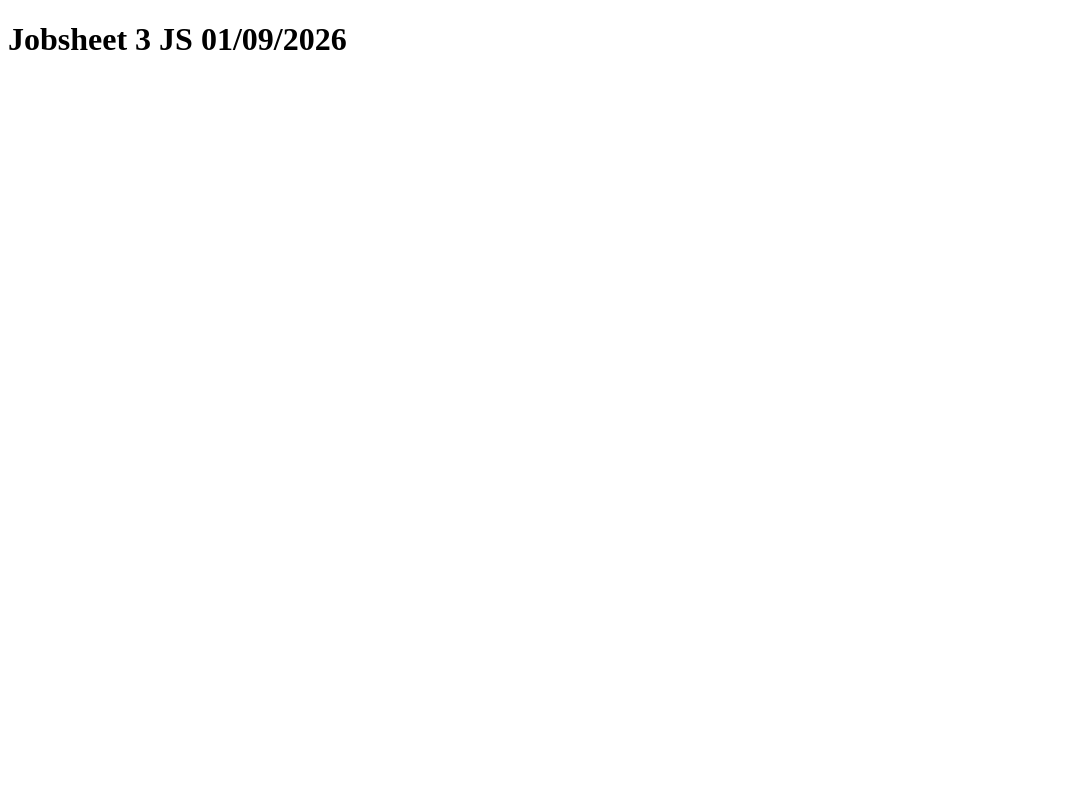
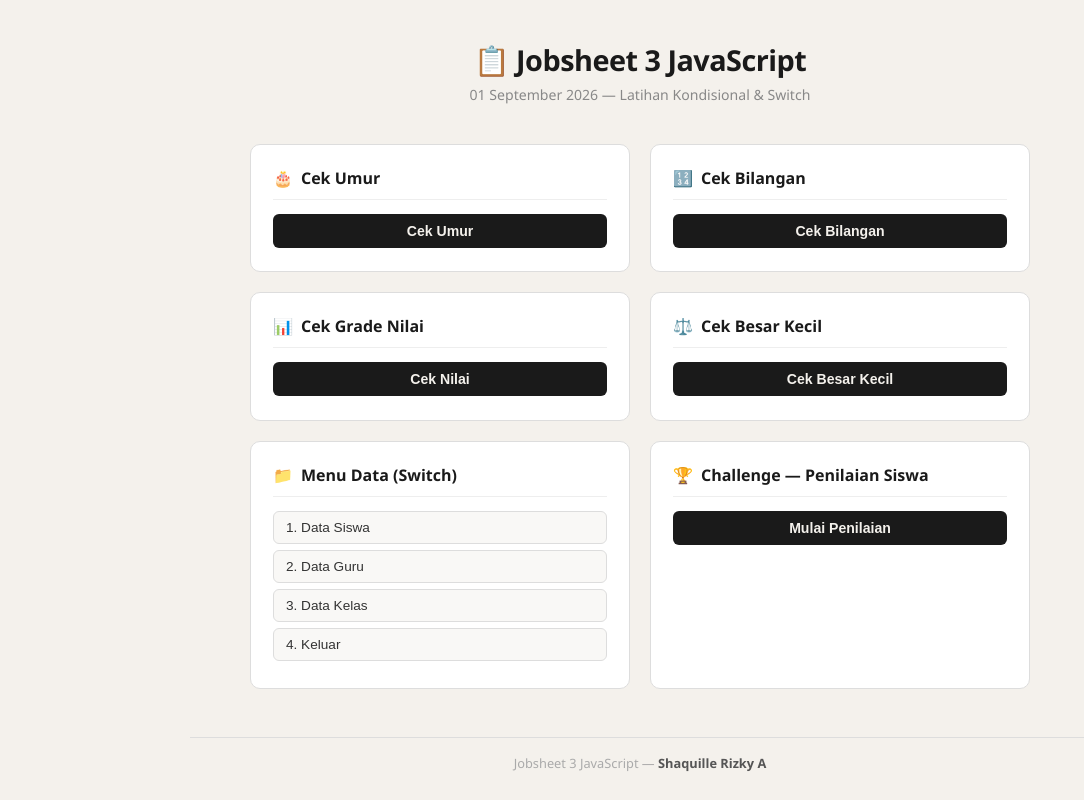
Before and after one commit to ShaqyAthaya/jobsheet3js, a plain HTML site: page index.html in a window 1280 px wide. Shown: the whole page, without its empty margins (0-1084 px from the left). Drawn offline with Linux system fonts and the light colour scheme.

Commit message:
menambahkan css dan menampilkan hasil script di halaman index

```diff
--- a/index.html
+++ b/index.html
@@ -1,12 +1,73 @@
 <!DOCTYPE html>
-<html lang="en">
+<html lang="id">
 <head>
     <meta charset="UTF-8">
     <meta name="viewport" content="width=device-width, initial-scale=1.0">
-    <title>Document</title>
+    <title>Jobsheet 3 JS</title>
+    <link rel="stylesheet" href="style.css">
 </head>
 <body>
-    <h1>Jobsheet 3 JS 01/09/2026</h1>
+
+    <h1>📋 Jobsheet 3 JavaScript</h1>
+    <p class="subtitle">01 September 2026 &mdash; Latihan Kondisional &amp; Switch</p>
+
+    <div class="container">
+
+        <!-- Card 1: Cek Umur -->
+        <div class="card">
+            <h2><span class="icon">🎂</span> Cek Umur</h2>
+            <button class="btn" onclick="cekUmur()">Cek Umur</button>
+            <div class="result-box" id="hasil-umur"></div>
+        </div>
+
+        <!-- Card 2: Cek Bilangan -->
+        <div class="card">
+            <h2><span class="icon">🔢</span> Cek Bilangan</h2>
+            <button class="btn" onclick="cekBilangan()">Cek Bilangan</button>
+            <div class="result-box" id="hasil-bilangan"></div>
+        </div>
+
+        <!-- Card 3: Cek Nilai -->
+        <div class="card">
+            <h2><span class="icon">📊</span> Cek Grade Nilai</h2>
+            <button class="btn" onclick="cekNilai()">Cek Nilai</button>
+            <div class="result-box" id="hasil-nilai"></div>
+        </div>
+
+        <!-- Card 4: Cek Besar Kecil -->
+        <div class="card">
+            <h2><span class="icon">⚖️</span> Cek Besar Kecil</h2>
+            <button class="btn" onclick="cekBesarKecil()">Cek Besar Kecil</button>
+            <div class="result-box" id="hasil-besarkecil"></div>
+        </div>
+
+        <!-- Card 5: Menu Data (Switch) -->
+        <div class="card">
+            <h2><span class="icon">📁</span> Menu Data (Switch)</h2>
+            <div class="data-menu">
+                <button onclick="pilihanData('1')" id="btn-data-1">1. Data Siswa</button>
+                <button onclick="pilihanData('2')" id="btn-data-2">2. Data Guru</button>
+                <button onclick="pilihanData('3')" id="btn-data-3">3. Data Kelas</button>
+                <button onclick="pilihanData('4')" id="btn-data-4">4. Keluar</button>
+            </div>
+            <div class="result-box" id="hasil-data"></div>
+        </div>
+
+        <!-- Card 6: Challenge - Penilaian Siswa -->
+        <div class="card">
+            <h2><span class="icon">🏆</span> Challenge — Penilaian Siswa</h2>
+            <button class="btn" onclick="hitungChallenge()">Mulai Penilaian</button>
+            <div class="result-box" id="hasil-challenge"></div>
+        </div>
+
+    </div>
+
+    <!-- Hanya load app.js yang sudah berisi semua fungsi -->
     <script src="app.js"></script>
+
+    <footer>
+        Jobsheet 3 JavaScript &mdash; <span>Shaquille Rizky A</span>
+    </footer>
+
 </body>
 </html>
--- /dev/null
+++ b/style.css
@@ -0,0 +1,176 @@
+* {
+    margin: 0;
+    padding: 0;
+    box-sizing: border-box;
+}
+
+body {
+    font-family: 'Segoe UI', Tahoma, Geneva, Verdana, sans-serif;
+    background-color: #f4f1ec;
+    min-height: 100vh;
+    color: #1a1a1a;
+    padding: 40px 20px 20px;
+    display: flex;
+    flex-direction: column;
+}
+
+h1 {
+    text-align: center;
+    font-size: 1.8rem;
+    color: #1a1a1a;
+    margin-bottom: 6px;
+    font-weight: 700;
+    letter-spacing: -0.5px;
+}
+
+.subtitle {
+    text-align: center;
+    color: #888;
+    margin-bottom: 40px;
+    font-size: 0.88rem;
+}
+
+.container {
+    max-width: 900px;
+    margin: 0 auto;
+    flex: 1;
+    display: grid;
+    grid-template-columns: repeat(auto-fit, minmax(380px, 1fr));
+    gap: 20px;
+}
+
+.card {
+    background: #ffffff;
+    border: 1px solid #ddd;
+    border-radius: 10px;
+    padding: 22px;
+}
+
+.card h2 {
+    font-size: 1rem;
+    color: #1a1a1a;
+    margin-bottom: 14px;
+    padding-bottom: 10px;
+    border-bottom: 1px solid #eee;
+    display: flex;
+    align-items: center;
+    gap: 8px;
+    font-weight: 600;
+}
+
+.btn {
+    display: block;
+    width: 100%;
+    padding: 9px 18px;
+    background: #1a1a1a;
+    color: #f4f1ec;
+    border: none;
+    border-radius: 6px;
+    cursor: pointer;
+    font-size: 0.88rem;
+    font-weight: 600;
+    margin-top: 4px;
+    transition: background 0.15s;
+}
+
+.btn:hover {
+    background: #333;
+}
+
+.btn:active {
+    background: #555;
+}
+
+.result-box {
+    margin-top: 14px;
+    background: #f9f8f6;
+    border-left: 3px solid #1a1a1a;
+    border-radius: 6px;
+    padding: 12px 14px;
+    font-size: 0.85rem;
+    line-height: 1.8;
+    color: #333;
+    display: none;
+    white-space: pre-wrap;
+    font-family: 'Courier New', monospace;
+}
+
+.result-box.show {
+    display: block;
+}
+
+.result-box .label {
+    color: #888;
+}
+
+.result-box .value {
+    color: #1a1a1a;
+    font-weight: 600;
+}
+
+.result-box .keterangan-baik  { color: #2a7a2a; font-weight: bold; }
+.result-box .keterangan-cukup { color: #b87300; font-weight: bold; }
+.result-box .keterangan-gagal { color: #c0392b; font-weight: bold; }
+
+.badge {
+    display: inline-block;
+    padding: 1px 10px;
+    border-radius: 4px;
+    font-size: 0.8rem;
+    font-weight: bold;
+    font-family: 'Segoe UI', sans-serif;
+}
+.badge-A { background: #d4edda; color: #1a5c2a; border: 1px solid #a8d5b5; }
+.badge-B { background: #d0e8f5; color: #1a3d5c; border: 1px solid #a0c8e8; }
+.badge-C { background: #fff3cd; color: #7a5200; border: 1px solid #ffd97a; }
+.badge-D { background: #ffe8cc; color: #7a3a00; border: 1px solid #ffcc99; }
+.badge-E { background: #fde0dd; color: #7a1a1a; border: 1px solid #f5b0aa; }
+
+.data-menu {
+    display: flex;
+    flex-direction: column;
+    gap: 6px;
+    margin-bottom: 4px;
+}
+
+.data-menu button {
+    padding: 8px 12px;
+    background: #f9f8f6;
+    border: 1px solid #ddd;
+    border-radius: 6px;
+    color: #333;
+    cursor: pointer;
+    text-align: left;
+    font-size: 0.85rem;
+    transition: background 0.15s, border-color 0.15s;
+}
+
+.data-menu button:hover {
+    background: #efefef;
+    border-color: #bbb;
+}
+
+.data-menu button.active {
+    background: #1a1a1a;
+    color: #f4f1ec;
+    border-color: #1a1a1a;
+}
+
+/* Footer */
+footer {
+    text-align: center;
+    margin-top: 48px;
+    padding: 16px 0 8px;
+    border-top: 1px solid #ddd;
+    color: #aaa;
+    font-size: 0.8rem;
+    max-width: 900px;
+    width: 100%;
+    margin-left: auto;
+    margin-right: auto;
+}
+
+footer span {
+    color: #555;
+    font-weight: 600;
+}
```
